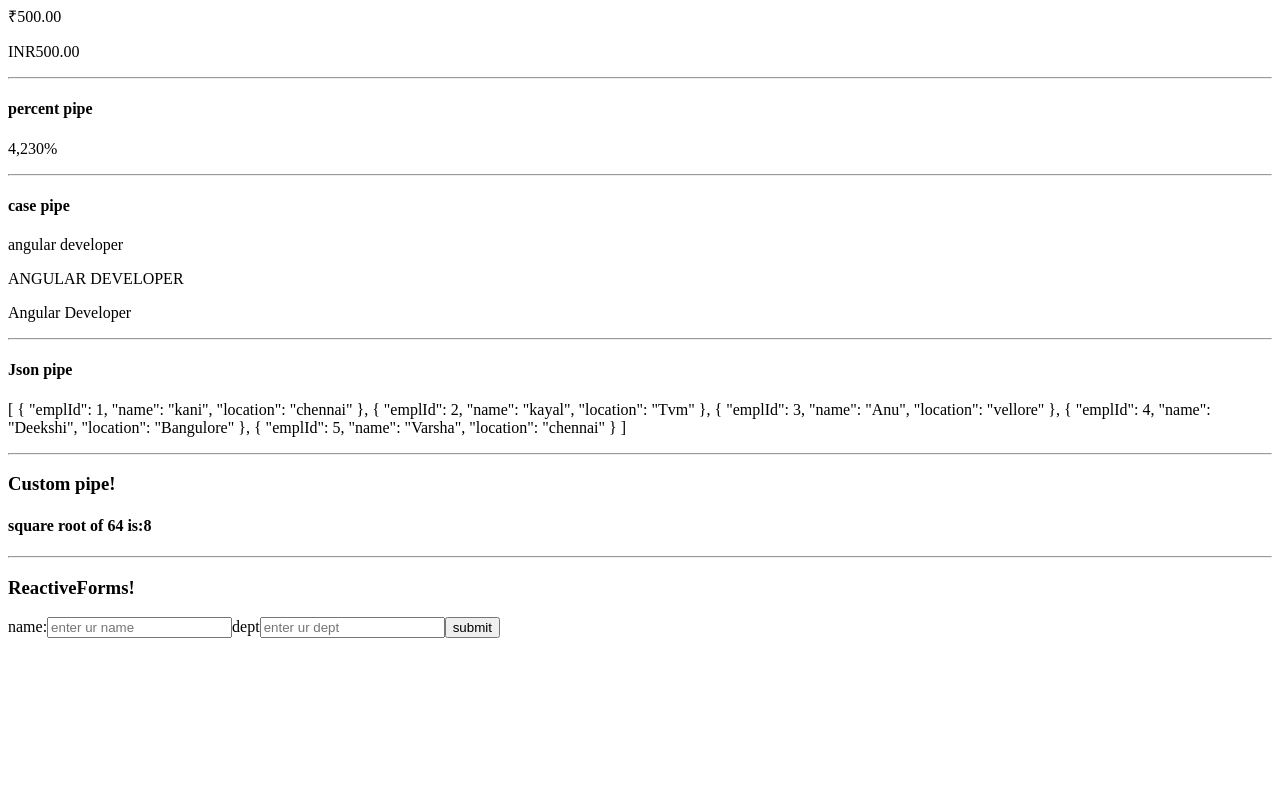
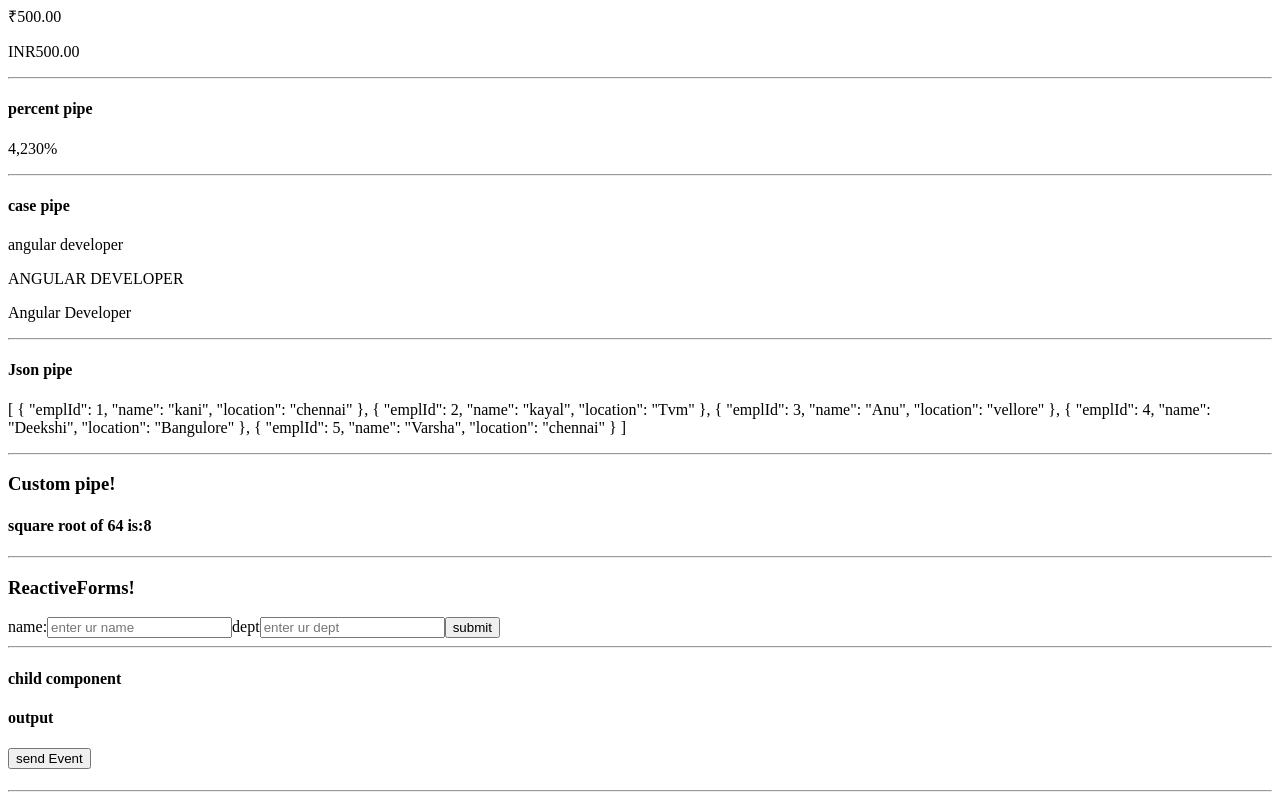
Before and after one commit to kayalsai/AngularTopics, an Angular app: page / in a window 1280 px wide. Shown: the part 2487-3287 px from the top of the page. Before the commit the page ends 3133 px from the top, so only its background shows below. Built offline with nearby package versions, Linux system fonts and the light colour scheme.

Commit message:
changes occur

```diff
--- a/src/app/app.component.html
+++ b/src/app/app.component.html
@@ -119,3 +119,10 @@ Everything will happen in a good time!..
 <input type="text" placeholder="enter ur dept" formControlName="dept">
 <button type="submit" (click)="onSubmit()">submit</button>
 </form>
+<hr>
+<h4>child component</h4>
+<h4>output</h4>
+<app-test  (childEvent)="message=$event"></app-test>
+<h4>{{message}}</h4>
+
+<hr>
```
